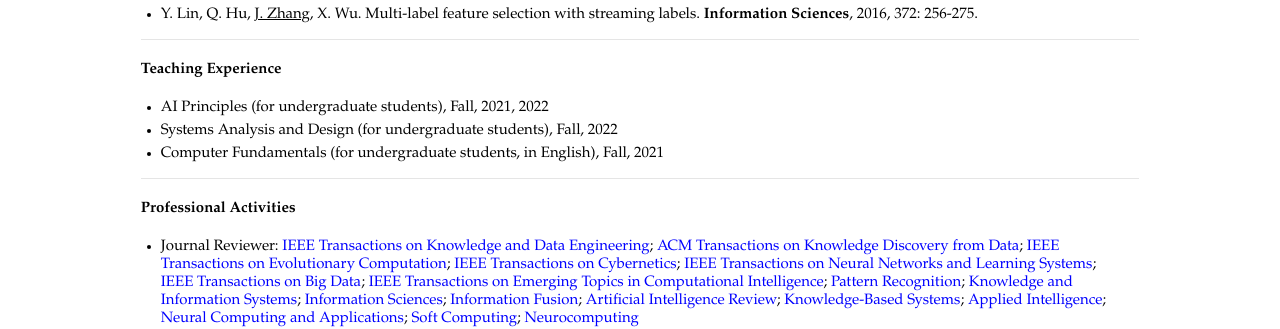
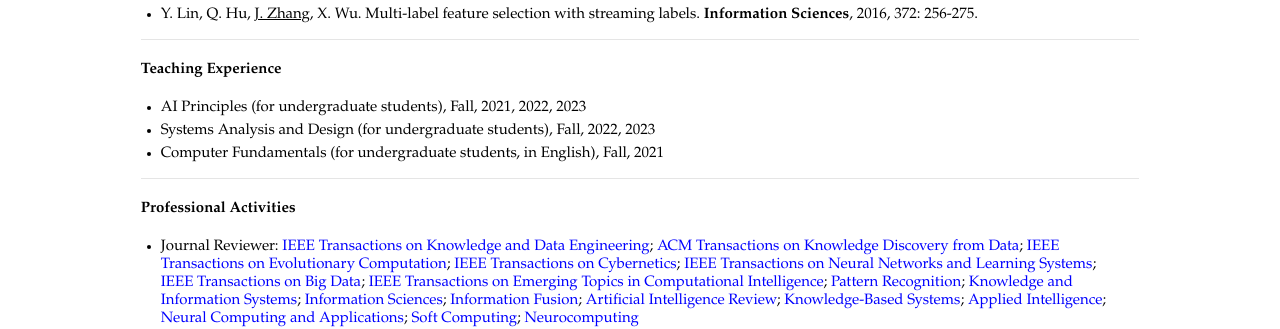
Before and after one commit to jiazhang-ml/jiazhang-ml.github.io, a Jekyll site: the page built from index.md, in a window 1280 px wide. Shown: the part 1023-1352 px from the top of the page. Built offline with Jekyll 4.4.1, drawn with Linux system fonts in a browser that asks for light colours.

Commit message:
Update index.md

```diff
--- a/index.md
+++ b/index.md
@@ -38,8 +38,8 @@ layout: default
 
 #### Teaching Experience
 
-* AI Principles (for undergraduate students), Fall, 2021, 2022
-* Systems Analysis and Design (for undergraduate students), Fall, 2022
+* AI Principles (for undergraduate students), Fall, 2021, 2022, 2023
+* Systems Analysis and Design (for undergraduate students), Fall, 2022, 2023
 * Computer Fundamentals (for undergraduate students, in English), Fall, 2021
 
 ---
```
